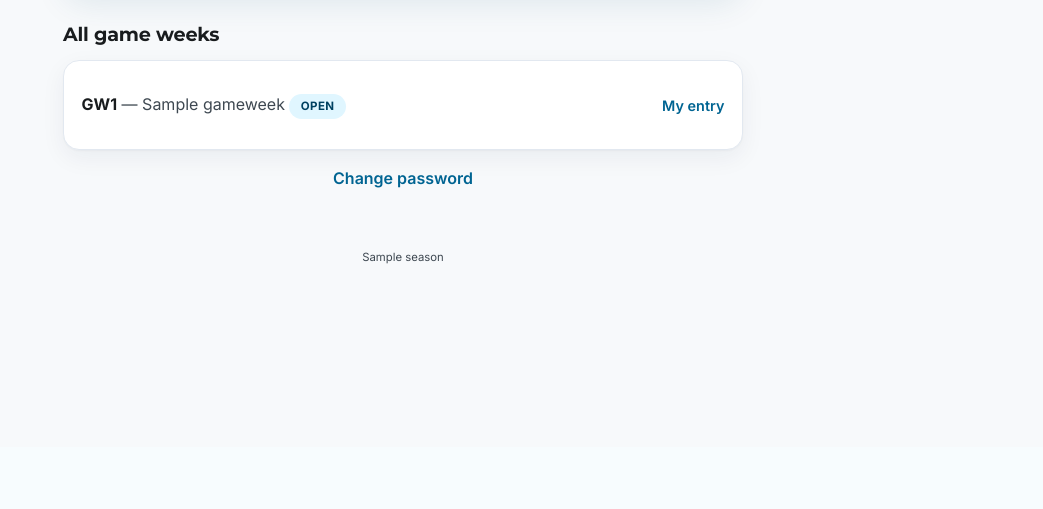
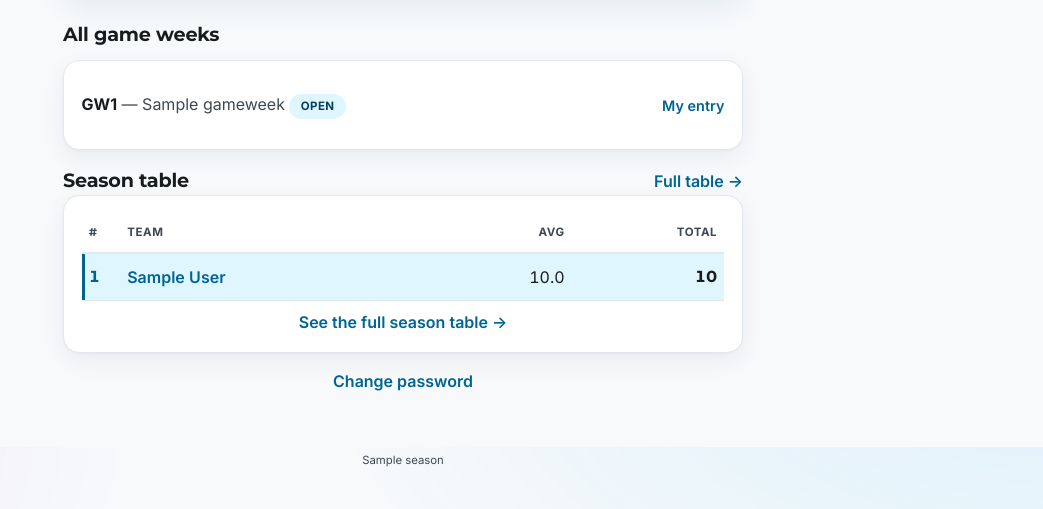
Before and after one commit to pageforgeuk-a11y/tipster2026, a Django app: page / in a window 1280 px wide. Shown: the part 353-862 px from the top of the page, without its empty margins (237-1280 px from the left). Before the commit the page ends 617 px from the top, so only its background shows below. Run offline with Django 5.2, Linux system fonts and the light colour scheme; a user stored in the database is signed in; tables that the repository leaves empty hold one stand-in row (values such as "Sample post").

Commit message:
Show season table top 10 on the home page
Below the game weeks list, the dashboard now shows the top 10 of the season
table (rank, team, average, total) with the viewer highlighted and links through
to the full season table.

Co-Authored-By: Claude Opus 4.8 (1M context) <noreply@anthropic.com>

```diff
--- a/competition/views.py
+++ b/competition/views.py
@@ -70,6 +70,7 @@ def dashboard(request):
             "season": season,
             "open_week": open_week,
             "weeks": weeks,
+            "season_top": services.season_leaderboard(season.id)[:10],
         },
     )
 
--- a/templates/competition/dashboard.html
+++ b/templates/competition/dashboard.html
@@ -51,5 +51,28 @@
   </ul>
 </div>
 
+{% if season_top %}
+<div style="display:flex;justify-content:space-between;align-items:center;gap:.5rem;">
+  <h2 style="margin:0;">Season table</h2>
+  <a href="{% url 'season_leaderboard' %}">Full table →</a>
+</div>
+<div class="card">
+  <table class="lb">
+    <thead><tr><th class="rank">#</th><th>Team</th><th class="num">Avg</th><th class="num">Total</th></tr></thead>
+    <tbody>
+      {% for row in season_top %}
+        <tr class="{% if row.participant.id == participant.id %}me{% endif %}">
+          <td class="rank">{{ row.rank }}</td>
+          <td><a href="{% url 'season_team' row.participant.id %}">{{ row.participant.display_name }}</a></td>
+          <td class="num">{{ row.average }}</td>
+          <td class="num"><b>{{ row.score.total }}</b></td>
+        </tr>
+      {% endfor %}
+    </tbody>
+  </table>
+  <p class="muted" style="margin:.6rem 0 0;text-align:center;"><a href="{% url 'season_leaderboard' %}">See the full season table →</a></p>
+</div>
+{% endif %}
+
 <p class="muted" style="text-align:center;"><a href="{% url 'password_change' %}">Change password</a></p>
 {% endblock %}
```
